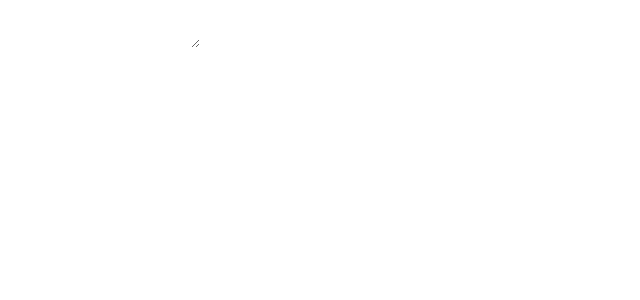
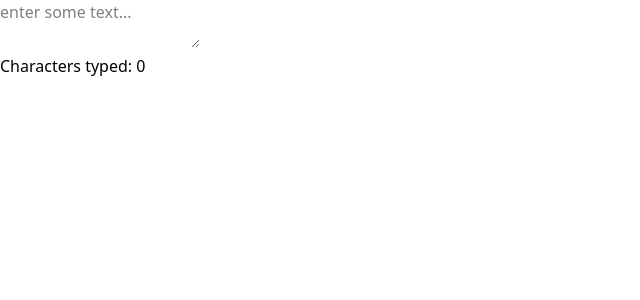
Before and after one commit to PraneethBunny123/All-App, a React (Vite) app: page / in a window 1280 px wide. Shown: the top 300 px of the page, without its empty margins (0-640 px from the left). Built offline with nearby package versions, Linux system fonts and the light colour scheme.

Commit message:
Displaying the character count under the text area

```diff
--- a/src/project-apps/UseEffectMastery/TypingTracker.jsx
+++ b/src/project-apps/UseEffectMastery/TypingTracker.jsx
@@ -13,8 +13,8 @@ const TypingTracker = () => {
 
     return (
         <div>
-            <textarea value={textTyped} typeof='text' onChange={(e) => setTextTyped(e.target.value)}/>
-            <button></button>
+            <textarea value={textTyped} typeof='text' placeholder='enter some text...' onChange={(e) => setTextTyped(e.target.value)}/>
+            <p>Characters typed: {textTyped.trim().length}</p>
         </div>
     )
 }
```
